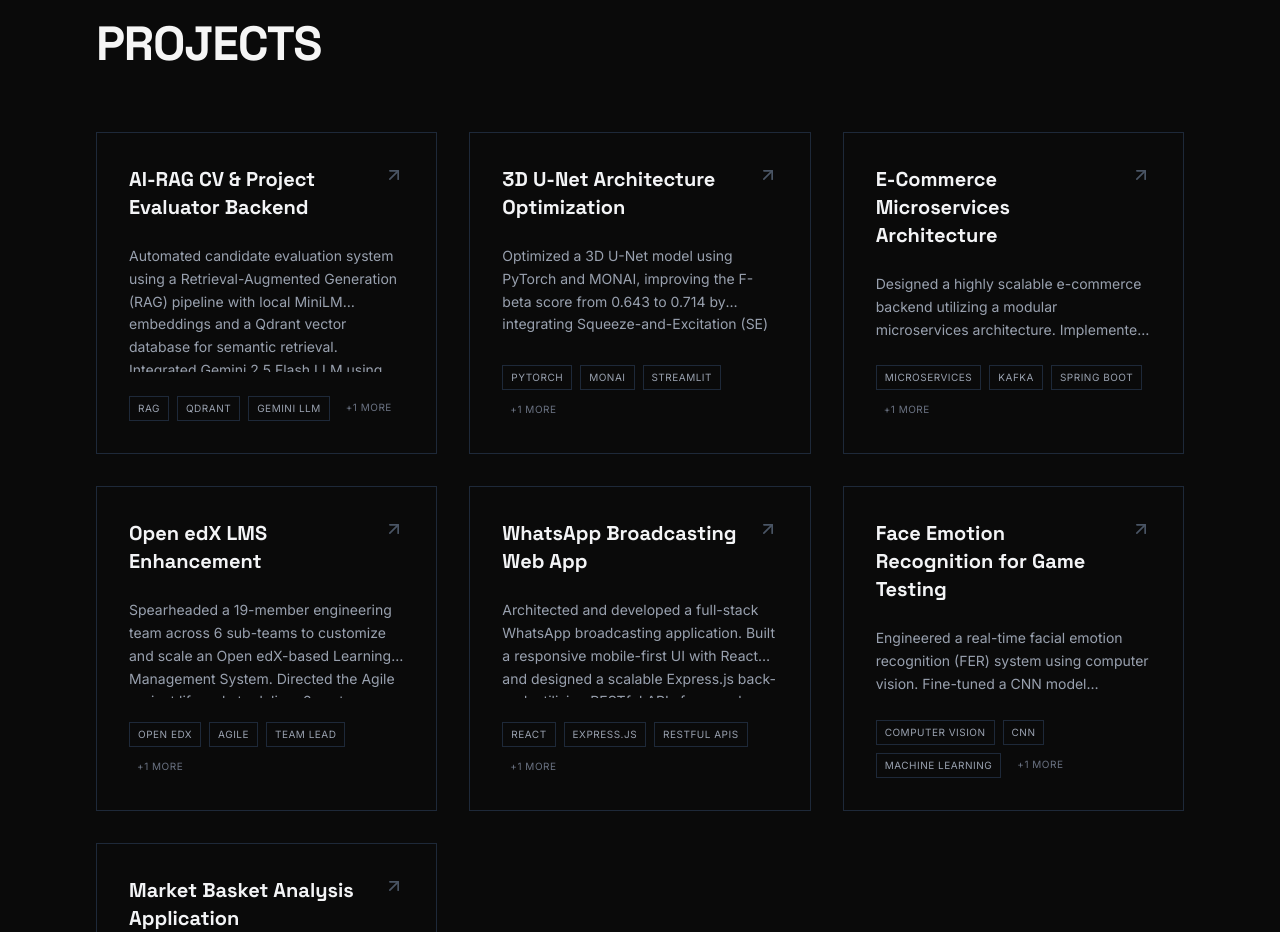
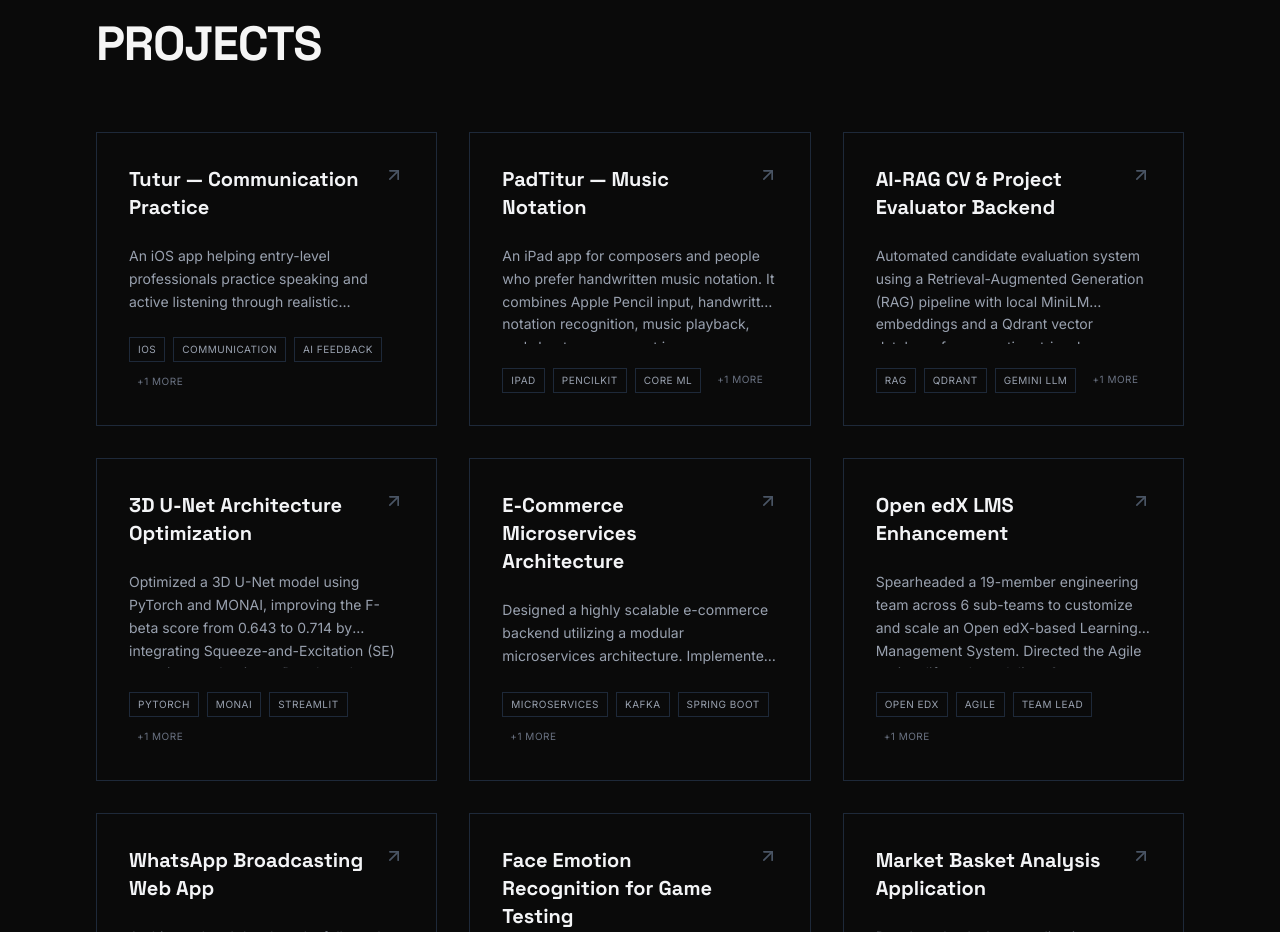
Before and after one commit to sendist/portfolio, a Next.js app: page / in a window 1280 px wide. Shown: the part 1840-2772 px from the top of the page. Built offline with nearby package versions, Linux system fonts and the light colour scheme.

Commit message:
feat: add new project and change scrollbar

```diff
--- a/app/globals.css
+++ b/app/globals.css
@@ -26,6 +26,57 @@ h1, h2, h3, h4, h5, h6 {
   color: #111111;
 }
 
+/* Keep project modal scrolling in the portfolio's charcoal palette. */
+.project-modal-scroll {
+  min-height: 0;
+  overscroll-behavior-y: contain;
+  scrollbar-gutter: stable;
+  scrollbar-width: thin;
+  scrollbar-color: #525252 #0a0a0a;
+}
+
+@supports selector(::-webkit-scrollbar) {
+  .project-modal-scroll {
+    scrollbar-width: auto;
+    scrollbar-color: auto;
+  }
+
+  .project-modal-scroll::-webkit-scrollbar {
+    width: 8px;
+    height: 8px;
+  }
+
+  .project-modal-scroll::-webkit-scrollbar-track {
+    background: #0a0a0a;
+    margin-block: 16px;
+  }
+
+  .project-modal-scroll::-webkit-scrollbar-thumb {
+    background: #525252;
+    border: 2px solid #0a0a0a;
+    border-radius: 8px;
+    min-height: 40px;
+  }
+
+  .project-modal-scroll::-webkit-scrollbar-thumb:hover {
+    background: #737373;
+  }
+
+  .project-modal-scroll::-webkit-scrollbar-thumb:active {
+    background: #a3a3a3;
+  }
+
+  .project-modal-scroll::-webkit-scrollbar-corner {
+    background: #0a0a0a;
+  }
+}
+
+@media (forced-colors: active) {
+  .project-modal-scroll {
+    scrollbar-color: auto;
+  }
+}
+
 /* Lenis */
 html.lenis, html.lenis body {
   height: auto;
--- a/components/Projects.tsx
+++ b/components/Projects.tsx
@@ -5,7 +5,60 @@ import { ArrowUpRight, ExternalLink, X, Calendar, User, ChevronLeft, ChevronRigh
 import { FaGithub } from "react-icons/fa";
 import { useState, useEffect } from "react";
 
-const projects = [
+type Project = {
+  id: string;
+  title: string;
+  description: string;
+  role: string;
+  duration?: string;
+  images: string[];
+  tags: string[];
+  githubLink?: string;
+  liveLink?: string;
+  keyFeatures: string[];
+  contributions?: string[];
+  outcome?: string;
+};
+
+const projects: Project[] = [
+  {
+    id: "tutur",
+    title: "Tutur — Communication Practice",
+    description: "An iOS app helping entry-level professionals practice speaking and active listening through realistic workplace scenarios, from technical disagreements to deadline-versus-quality discussions. Spoken responses, transcription, AI feedback, and practice history support a structured practice experience.",
+    role: "Developer & Project Manager",
+    images: [],
+    tags: ["iOS", "Communication", "AI Feedback", "Product Development"],
+    contributions: [
+      "Contributed to product ideation and workplace communication practice concepts.",
+      "Worked on application development and coding with the team.",
+      "Managed project planning and coordination."
+    ],
+    keyFeatures: [
+      "Workplace scenarios for speaking and active listening practice",
+      "AI feedback on structure, clarity, and audience fit",
+      "Practice history and progress tracking"
+    ],
+    outcome: "Brings workplace scenarios, speaking and listening practice, AI-powered feedback, and progress tracking into one communication practice experience."
+  },
+  {
+    id: "padtitur",
+    title: "PadTitur — Music Notation",
+    description: "An iPad app for composers and people who prefer handwritten music notation. It combines Apple Pencil input, handwritten notation recognition, music playback, and sheet management in one workspace.",
+    role: "Designer, Developer & Project Manager",
+    images: [],
+    tags: ["iPad", "PencilKit", "Core ML", "Product Design"],
+    contributions: [
+      "Designed the interface and experience for writing and managing music sheets.",
+      "Developed Apple Pencil input with PencilKit and worked on Core ML notation recognition.",
+      "Coordinated project planning and team tasks as project manager."
+    ],
+    keyFeatures: [
+      "Apple Pencil handwriting and notation recognition",
+      "Music playback and sheet editing",
+      "Library organization and sharing"
+    ],
+    outcome: "Combines handwriting, notation recognition, playback, and sheet management in a single iPad workspace."
+  },
   {
     id: "ai-rag",
     title: "AI-RAG CV & Project Evaluator Backend",
@@ -119,8 +172,6 @@ const projects = [
     ]
   },
 ];
-
-type Project = typeof projects[0];
 
 const projectLayoutTransition = { duration: 0.4, ease: "easeInOut" as const };
 
@@ -245,6 +296,7 @@ export default function Projects() {
               </button>
 
               {/* Image Section / Slider */}
+              {selectedProject.images.length > 0 && (
               <div className="w-full md:w-1/2 h-64 md:h-auto relative bg-[#050505] border-b md:border-b-0 md:border-r border-gray-800 flex items-center justify-center overflow-hidden">
                 <AnimatePresence mode="wait">
                   <motion.img
@@ -291,9 +343,10 @@ export default function Projects() {
 
                 <div className="absolute inset-0 bg-gradient-to-t from-[#0a0a0a] to-transparent md:bg-gradient-to-r opacity-30 pointer-events-none" />
               </div>
+              )}
 
               {/* Content Section */}
-              <motion.div layoutScroll className="w-full md:w-1/2 p-8 md:p-12 flex flex-col overflow-y-auto">
+              <motion.div layoutScroll data-lenis-prevent className={`project-modal-scroll w-full ${selectedProject.images.length > 0 ? "md:w-1/2" : "max-w-3xl mx-auto"} p-8 md:p-12 flex flex-col overflow-y-auto`}>
                 <motion.h3
                   layoutId={`project-title-${selectedProject.id}`}
                   transition={{ layout: projectLayoutTransition }}
@@ -307,10 +360,10 @@ export default function Projects() {
                     <User className="w-4 h-4" />
                     <span>{selectedProject.role}</span>
                   </div>
-                  <div className="flex items-center gap-2">
+                  {selectedProject.duration && <div className="flex items-center gap-2">
                     <Calendar className="w-4 h-4" />
                     <span>{selectedProject.duration}</span>
-                  </div>
+                  </div>}
                 </div>
 
                 <motion.p
@@ -321,6 +374,15 @@ export default function Projects() {
                   {selectedProject.description}
                 </motion.p>
 
+                {selectedProject.contributions && (
+                  <div className="mb-8">
+                    <h4 className="text-sm uppercase tracking-widest text-gray-500 font-sans mb-4">My Contribution</h4>
+                    <ul className="list-disc list-inside font-sans text-gray-300 space-y-2">
+                      {selectedProject.contributions.map((contribution) => <li key={contribution}>{contribution}</li>)}
+                    </ul>
+                  </div>
+                )}
+
                 <div className="mb-8">
                   <h4 className="text-sm uppercase tracking-widest text-gray-500 font-sans mb-4">Key Features</h4>
                   <ul className="list-disc list-inside font-sans text-gray-300 space-y-2">
@@ -329,6 +391,13 @@ export default function Projects() {
                     ))}
                   </ul>
                 </div>
+
+                {selectedProject.outcome && (
+                  <div className="mb-8 border-l-2 border-gray-600 pl-4">
+                    <h4 className="text-sm uppercase tracking-widest text-gray-500 font-sans mb-4">Project Outcome</h4>
+                    <p className="font-sans text-gray-300 leading-relaxed">{selectedProject.outcome}</p>
+                  </div>
+                )}
 
                 <motion.div layoutId={`project-tags-${selectedProject.id}`} transition={{ layout: projectLayoutTransition }} className="flex flex-wrap gap-2 mb-10">
                   {selectedProject.tags.map((tag, i) => (
@@ -342,8 +411,8 @@ export default function Projects() {
                 </motion.div>
 
                 {/* Action Buttons */}
-                <div className="flex gap-4 mt-auto">
-                  <a
+                {(selectedProject.githubLink && selectedProject.githubLink !== "#" || selectedProject.liveLink && selectedProject.liveLink !== "#") && <div className="flex gap-4 mt-auto">
+                  {selectedProject.githubLink && selectedProject.githubLink !== "#" && <a
                     href={selectedProject.githubLink}
                     target="_blank"
                     rel="noopener noreferrer"
@@ -351,8 +420,8 @@ export default function Projects() {
                   >
                     <FaGithub className="w-4 h-4" />
                     Source Code
-                  </a>
-                  <a
+                  </a>}
+                  {selectedProject.liveLink && selectedProject.liveLink !== "#" && <a
                     href={selectedProject.liveLink}
                     target="_blank"
                     rel="noopener noreferrer"
@@ -360,8 +429,8 @@ export default function Projects() {
                   >
                     <ExternalLink className="w-4 h-4" />
                     Live Demo
-                  </a>
-                </div>
+                  </a>}
+                </div>}
               </motion.div>
             </motion.div>
           </motion.div>
```
